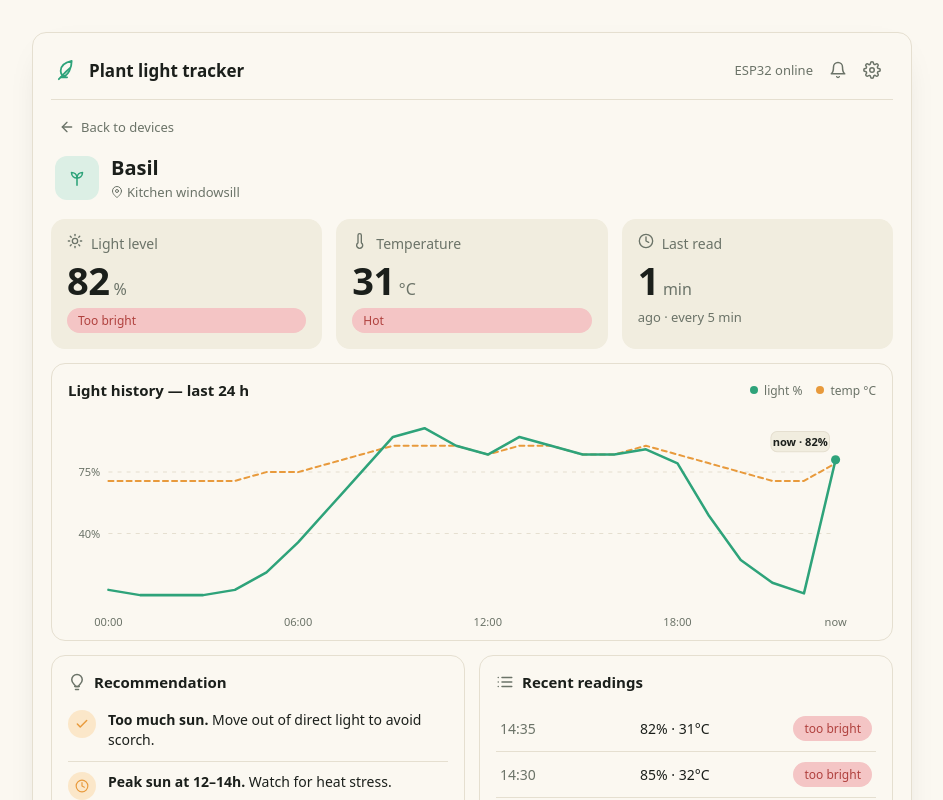
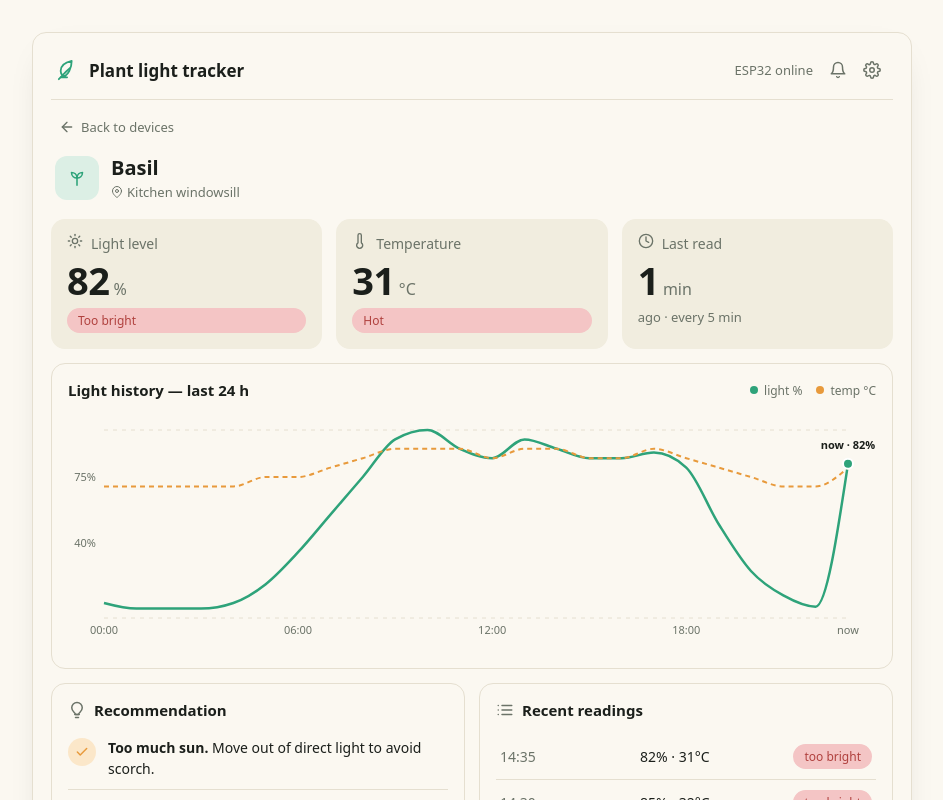
Before and after one commit to Deminalla/Hackathon2026DB, a React (Vite) app: page / in a window 1280 px wide. Both pictures are taken after a click on the button 854 px from the left and 390 px from the top of the page. Shown: the top 800 px of the page, without its empty margins (168-1111 px from the left). Built offline with nearby package versions, Linux system fonts and the light colour scheme.

Commit message:
charts tweak

```diff
--- a/package.json
+++ b/package.json
@@ -11,7 +11,8 @@
   },
   "dependencies": {
     "react": "^19.2.6",
-    "react-dom": "^19.2.6"
+    "react-dom": "^19.2.6",
+    "recharts": "^3.8.1"
   },
   "devDependencies": {
     "@eslint/js": "^10.0.1",
--- a/src/App.css
+++ b/src/App.css
@@ -545,23 +545,45 @@
 .metric-card-unit { font-size: 16px; color: var(--ink-muted); }
 .metric-card-caption { margin: 0; font-size: 13px; color: var(--ink-muted); }
 
-.chart-card { background: var(--bg); border: 1px solid var(--border); border-radius: var(--radius); padding: 16px 16px 8px; display: flex; flex-direction: column; gap: 6px; }
-.chart-head { display: flex; align-items: center; justify-content: space-between; margin-bottom: 4px; }
+.chart-card { background: var(--bg); border: 1px solid var(--border); border-radius: var(--radius); padding: 16px; display: flex; flex-direction: column; gap: 10px; }
+.chart-head { display: flex; align-items: center; justify-content: space-between; }
 .chart-head h2 { font-size: 15px; font-weight: 600; color: var(--ink); margin: 0; }
 .chart-legend { display: flex; gap: 14px; font-size: 12px; color: var(--ink-muted); }
 .chart-legend span { display: inline-flex; align-items: center; gap: 6px; }
 .legend-dot { width: 8px; height: 8px; border-radius: 50%; display: inline-block; }
 .legend-light { background: var(--green); }
 .legend-temp  { background: var(--amber); }
-.chart-svg { width: 100%; aspect-ratio: 800 / 220; display: block; }
-.grid-line { stroke: var(--border); stroke-dasharray: 4 5; stroke-width: 1; }
-.grid-label { fill: var(--ink-muted); font-size: 11px; }
-.axis-label { fill: var(--ink-muted); font-size: 11px; }
-.line-light { fill: none; stroke: var(--green); stroke-width: 2.5; stroke-linejoin: round; stroke-linecap: round; }
-.line-temp  { fill: none; stroke: var(--amber); stroke-width: 2; stroke-dasharray: 5 4; stroke-linejoin: round; stroke-linecap: round; }
-.now-dot { fill: var(--green); }
-.now-pill-bg { fill: var(--surface); stroke: var(--border); stroke-width: 1; }
-.now-pill-text { fill: var(--ink); font-size: 11px; font-weight: 600; }
+.chart-area {
+  width: 100%;
+  aspect-ratio: 800 / 240;
+}
+.recharts-surface { overflow: visible; }
+.chart-tooltip {
+  background: var(--bg);
+  border: 1px solid var(--border);
+  border-radius: 10px;
+  padding: 8px 12px;
+  box-shadow: 0 6px 18px -6px rgba(0, 0, 0, 0.18);
+  font-size: 12px;
+  min-width: 140px;
+}
+.chart-tooltip-time {
+  color: var(--ink-muted);
+  font-size: 11px;
+  margin-bottom: 6px;
+}
+.chart-tooltip-row {
+  display: grid;
+  grid-template-columns: 10px 1fr auto;
+  align-items: center;
+  gap: 8px;
+  color: var(--ink);
+  padding: 2px 0;
+}
+.chart-tooltip-value {
+  font-weight: 600;
+  font-variant-numeric: tabular-nums;
+}
 
 .bottom-row { display: grid; grid-template-columns: 1fr 1fr; gap: 14px; }
 .reco-card, .recent-card { background: var(--bg); border: 1px solid var(--border); border-radius: var(--radius); padding: 16px; }
--- a/src/components/LightHistoryChart.jsx
+++ b/src/components/LightHistoryChart.jsx
@@ -1,32 +1,53 @@
-const W = 800;
-const H = 220;
-const PAD_X = 40;
-const PAD_TOP = 18;
-const PAD_BOTTOM = 28;
+import {
+  ResponsiveContainer,
+  LineChart,
+  Line,
+  XAxis,
+  YAxis,
+  CartesianGrid,
+  Tooltip,
+  ReferenceDot,
+  Label,
+} from "recharts";
 
-const AXIS_LABELS = ["00:00", "06:00", "12:00", "18:00", "now"];
-const GRID_LINES = [75, 40];
+const COLORS = {
+  green:    "#2EA37A",
+  amber:    "#E89A3C",
+  ink:      "#1B1F1B",
+  inkMuted: "#6B7368",
+  border:   "#E5DFD0",
+};
+
+const AXIS_TICKS = ["00:00", "06:00", "12:00", "18:00", "now"];
+
+function ChartTooltip({ active, payload, label }) {
+  if (!active || !payload?.length) return null;
+  const light = payload.find((p) => p.dataKey === "lightPct");
+  const temp  = payload.find((p) => p.dataKey === "tempC");
+  return (
+    <div className="chart-tooltip">
+      <div className="chart-tooltip-time">{label}</div>
+      {light && (
+        <div className="chart-tooltip-row">
+          <span className="legend-dot legend-light" />
+          <span>light</span>
+          <span className="chart-tooltip-value">{light.value}%</span>
+        </div>
+      )}
+      {temp && (
+        <div className="chart-tooltip-row">
+          <span className="legend-dot legend-temp" />
+          <span>temp</span>
+          <span className="chart-tooltip-value">{temp.value}°C</span>
+        </div>
+      )}
+    </div>
+  );
+}
 
 export default function LightHistoryChart({ data }) {
-  const n = data.length;
-  const innerW = W - PAD_X * 2;
-  const innerH = H - PAD_TOP - PAD_BOTTOM;
-  const x = (i) => PAD_X + (i / (n - 1)) * innerW;
-  const yLight = (v) => PAD_TOP + (1 - v / 100) * innerH;
-  // Temperature uses its own linear scale (15–35 °C) so the dashed line
-  // sits visibly below the light curve instead of getting compressed near 0.
-  const yTemp = (v) => PAD_TOP + (1 - (v - 15) / 20) * innerH;
-
-  const lightPath = data
-    .map((d, i) => `${i ? "L" : "M"}${x(i).toFixed(1)},${yLight(d.lightPct).toFixed(1)}`)
-    .join(" ");
-  const tempPath = data
-    .map((d, i) => `${i ? "L" : "M"}${x(i).toFixed(1)},${yTemp(d.tempC).toFixed(1)}`)
-    .join(" ");
-
-  const last = data[n - 1];
-  const lastX = x(n - 1);
-  const lastY = yLight(last.lightPct);
+  if (!data?.length) return null;
+  const last = data[data.length - 1];
 
   return (
     <section className="chart-card">
@@ -37,59 +58,80 @@ export default function LightHistoryChart({ data }) {
           <span><span className="legend-dot legend-temp" /> temp °C</span>
         </div>
       </header>
-      <svg
-        viewBox={`0 0 ${W} ${H}`}
-        className="chart-svg"
-        role="img"
-        aria-label="Light percentage and temperature over the last 24 hours"
-      >
-        {GRID_LINES.map((v) => (
-          <g key={v}>
-            <line
-              x1={PAD_X}
-              x2={W - PAD_X}
-              y1={yLight(v)}
-              y2={yLight(v)}
-              className="grid-line"
+      <div className="chart-area">
+        <ResponsiveContainer width="100%" height="100%">
+          <LineChart data={data} margin={{ top: 20, right: 28, left: 0, bottom: 4 }}>
+            <CartesianGrid
+              strokeDasharray="4 5"
+              stroke={COLORS.border}
+              vertical={false}
             />
-            <text
-              x={PAD_X - 8}
-              y={yLight(v) + 4}
-              textAnchor="end"
-              className="grid-label"
+            <XAxis
+              dataKey="t"
+              ticks={AXIS_TICKS}
+              tick={{ fill: COLORS.inkMuted, fontSize: 11 }}
+              axisLine={false}
+              tickLine={false}
+              interval="preserveStartEnd"
+            />
+            <YAxis
+              yAxisId="light"
+              domain={[0, 100]}
+              ticks={[40, 75]}
+              tick={{ fill: COLORS.inkMuted, fontSize: 11 }}
+              axisLine={false}
+              tickLine={false}
+              tickFormatter={(v) => `${v}%`}
+              width={36}
+            />
+            <YAxis yAxisId="temp" orientation="right" domain={[15, 35]} hide />
+            <Tooltip
+              content={<ChartTooltip />}
+              cursor={{ stroke: COLORS.border, strokeDasharray: "3 3" }}
+            />
+            <Line
+              yAxisId="light"
+              type="monotone"
+              dataKey="lightPct"
+              stroke={COLORS.green}
+              strokeWidth={2.5}
+              dot={false}
+              activeDot={{ r: 5, fill: COLORS.green, stroke: "#fff", strokeWidth: 2 }}
+              isAnimationActive={false}
+            />
+            <Line
+              yAxisId="temp"
+              type="monotone"
+              dataKey="tempC"
+              stroke={COLORS.amber}
+              strokeWidth={2}
+              strokeDasharray="5 4"
+              dot={false}
+              activeDot={{ r: 4, fill: COLORS.amber, stroke: "#fff", strokeWidth: 2 }}
+              isAnimationActive={false}
+            />
+            <ReferenceDot
+              yAxisId="light"
+              x="now"
+              y={last.lightPct}
+              r={5}
+              fill={COLORS.green}
+              stroke="#fff"
+              strokeWidth={2}
+              isFront
             >
-              {v}%
-            </text>
-          </g>
-        ))}
-
-        <path d={tempPath} className="line-temp" />
-        <path d={lightPath} className="line-light" />
-
-        <circle cx={lastX} cy={lastY} r="4.5" className="now-dot" />
-        <g transform={`translate(${lastX - 64}, ${lastY - 28})`}>
-          <rect width="58" height="20" rx="6" className="now-pill-bg" />
-          <text x="29" y="14" textAnchor="middle" className="now-pill-text">
-            now · {last.lightPct}%
-          </text>
-        </g>
-
-        {AXIS_LABELS.map((label) => {
-          const i = data.findIndex((d) => d.t === label);
-          if (i < 0) return null;
-          return (
-            <text
-              key={label}
-              x={x(i)}
-              y={H - 6}
-              textAnchor="middle"
-              className="axis-label"
-            >
-              {label}
-            </text>
-          );
-        })}
-      </svg>
+              <Label
+                value={`now · ${last.lightPct}%`}
+                position="top"
+                offset={10}
+                fill={COLORS.ink}
+                fontSize={11}
+                fontWeight={600}
+              />
+            </ReferenceDot>
+          </LineChart>
+        </ResponsiveContainer>
+      </div>
     </section>
   );
 }
```
Also changed, not shown: 1 other file (tests, documents, lock files or other folders).
